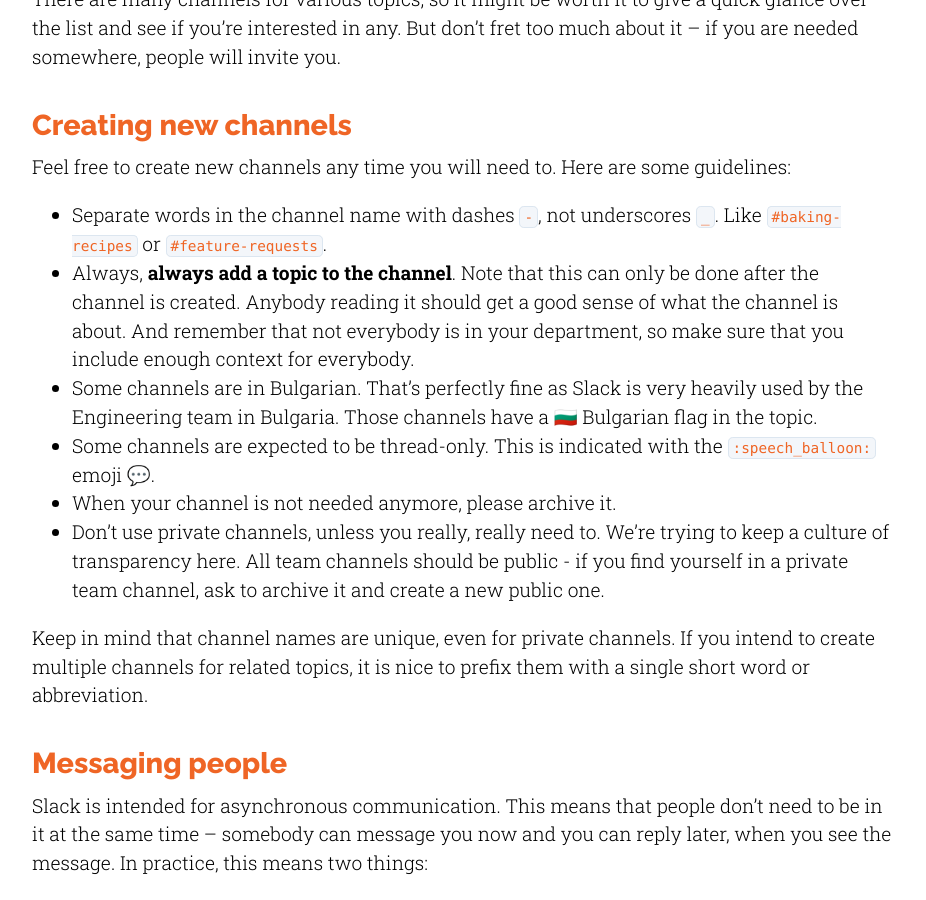
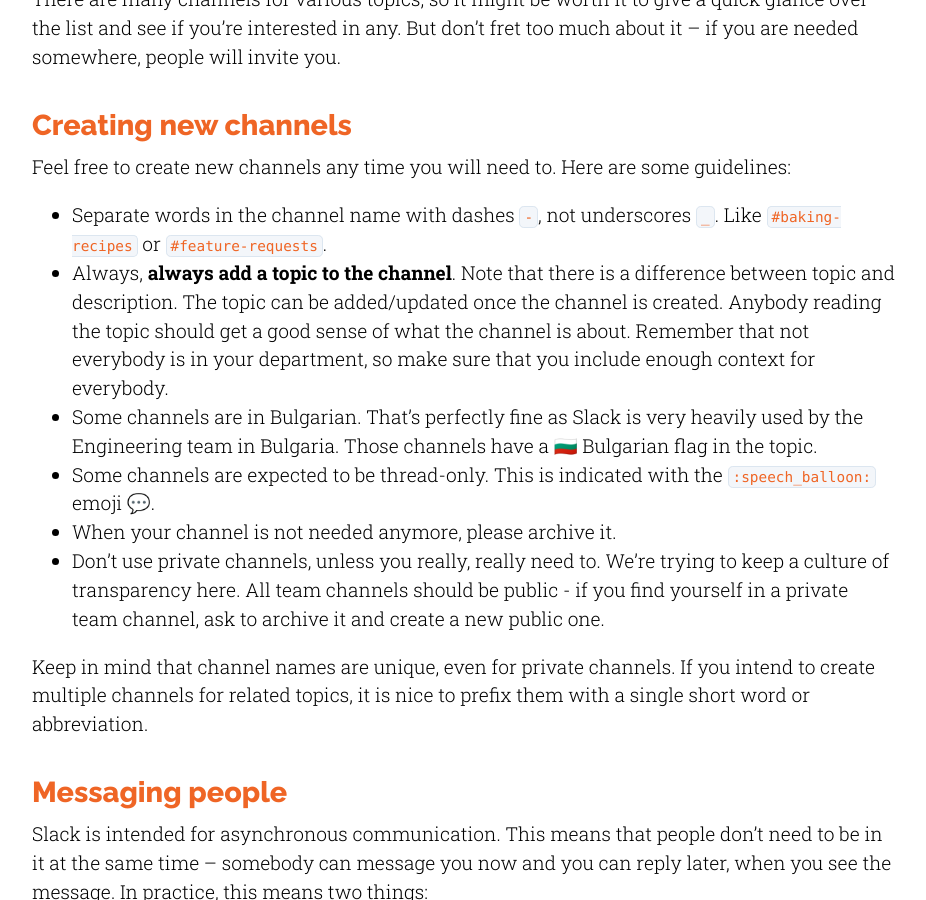
Before and after one commit to dext/guides, a Jekyll site: the page built from slack.md, in a window 1280 px wide and 900 px high, scrolled down 1452 px. Shown: the whole window, without its empty margins (176-1102 px from the left). Built offline with Jekyll 4.4.1, drawn with Linux system fonts in a browser that asks for light colours; our own code applies the rules of GitHub Pages for plain Markdown files.

Commit message:
Clean up wording on channel topics

```diff
--- a/slack.md
+++ b/slack.md
@@ -35,7 +35,7 @@ There are many channels for various topics, so it might be worth it to give a qu
 Feel free to create new channels any time you will need to. Here are some guidelines:
 
 * Separate words in the channel name with dashes `-`, not underscores `_`. Like `#baking-recipes` or `#feature-requests`.
-* Always, **always add a topic to the channel**. Note that this can only be done after the channel is created. Anybody reading it should get a good sense of what the channel is about. And remember that not everybody is in your department, so make sure that you include enough context for everybody.
+* Always, **always add a topic to the channel**. Note that there is a difference between topic and description. The topic can be added/updated once the channel is created. Anybody reading the topic should get a good sense of what the channel is about. Remember that not everybody is in your department, so make sure that you include enough context for everybody.
 * Some channels are in Bulgarian. That's perfectly fine as Slack is very heavily used by the Engineering team in Bulgaria. Those channels have a 🇧🇬 Bulgarian flag in the topic.
 * Some channels are expected to be thread-only. This is indicated with the `:speech_balloon:` emoji 💬.
 * When your channel is not needed anymore, please archive it.
```
